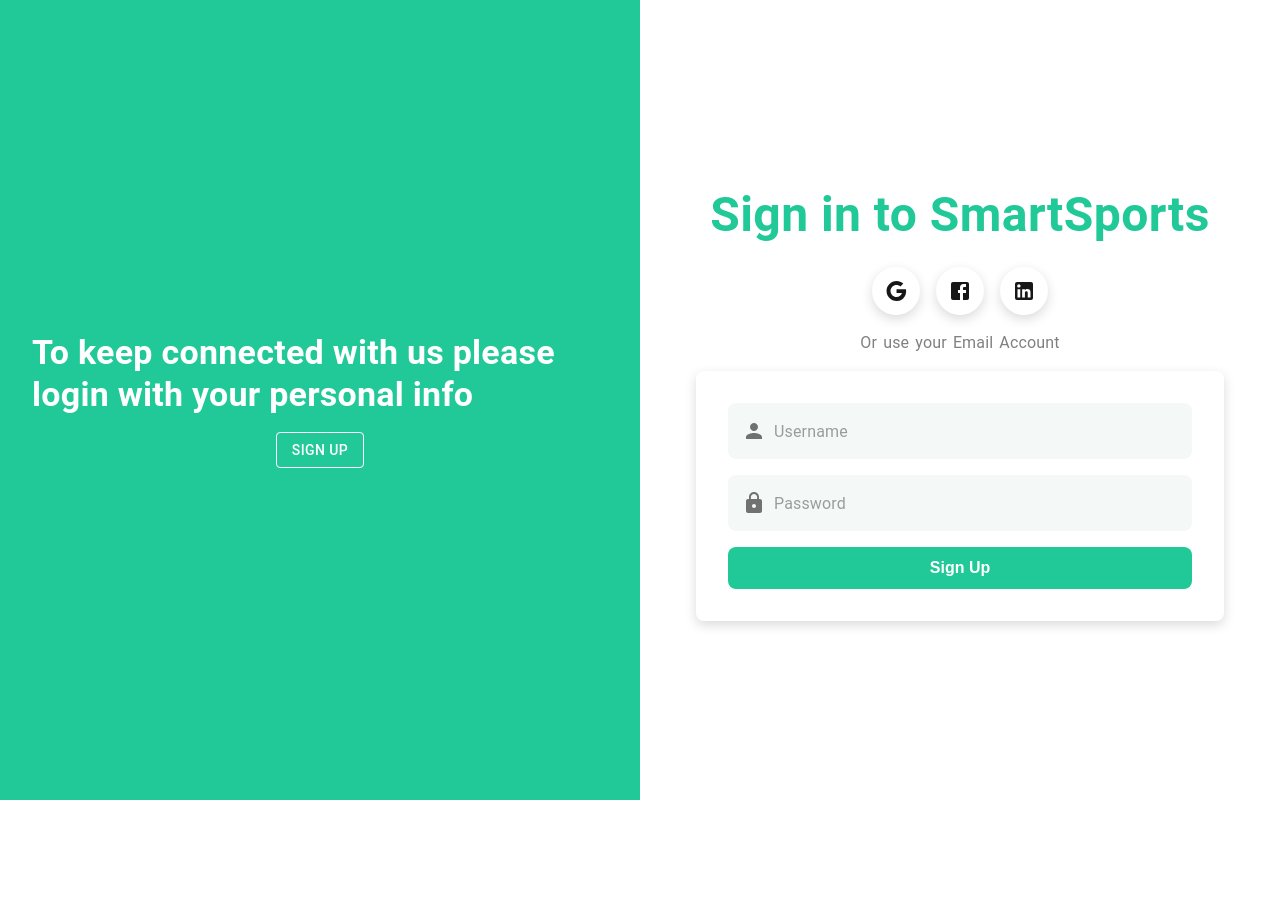
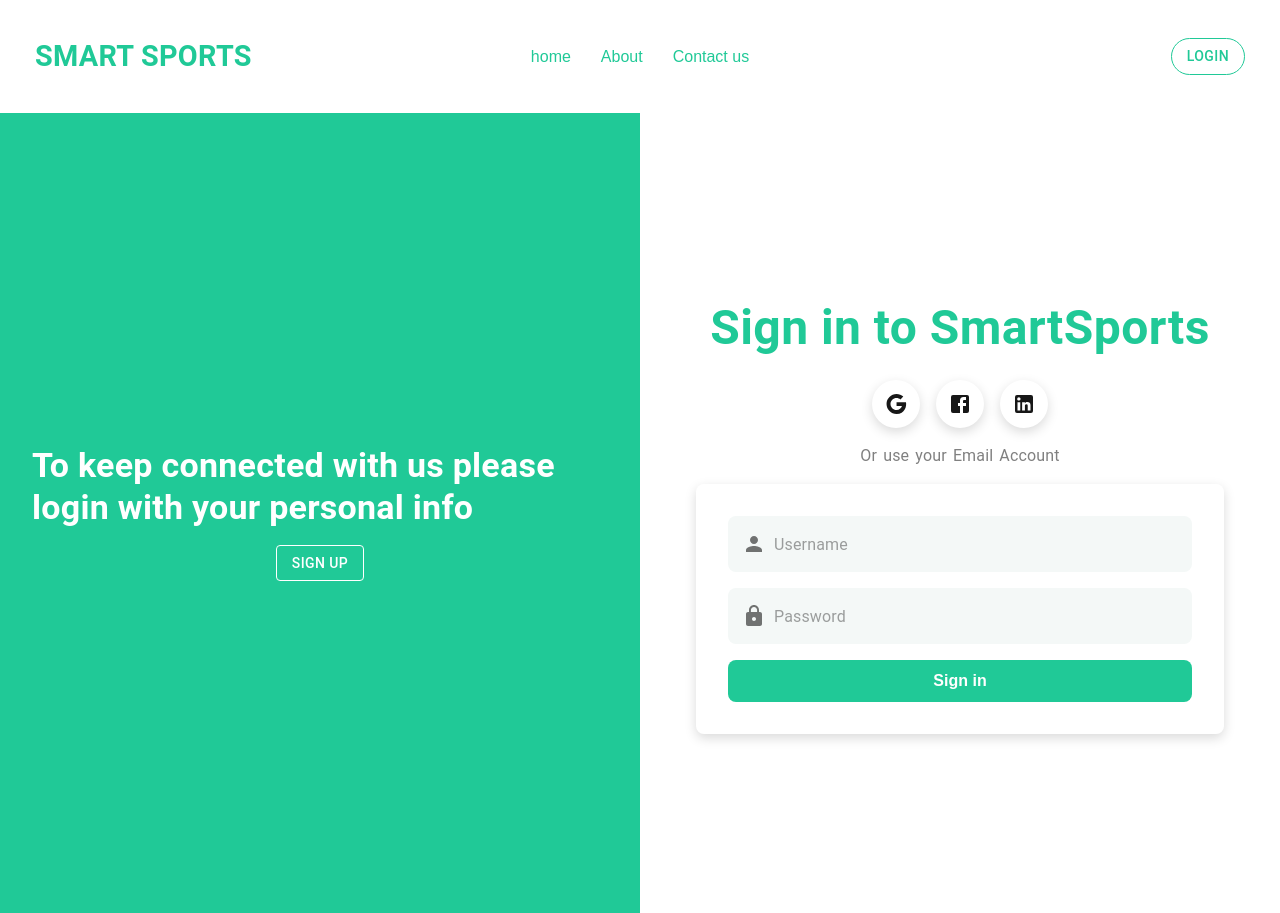
Before and after one commit to amithhhh/sports-project, a Next.js app in the folder frontend/: page /authenticate in a window 1280 px wide. Before the commit the page ends 800 px from the top, so only its background shows below. Built offline with nearby package versions, Linux system fonts and the light colour scheme.

Commit message:
created NavBar

```diff
--- a/frontend/app/layout.js
+++ b/frontend/app/layout.js
@@ -1,5 +1,6 @@
 import { Geist, Geist_Mono } from "next/font/google";
 import "./globals.css";
+import Navbar from "@/components/Navbar";
 
 const geistSans = Geist({
   variable: "--font-geist-sans",
@@ -20,6 +21,7 @@
   return (
     <html lang="en">
       <body className={`${geistSans.variable} ${geistMono.variable}`}>
+        <Navbar />
         {children}
       </body>
     </html>
--- a/frontend/components/Login.js
+++ b/frontend/components/Login.js
@@ -7,8 +7,9 @@
 import { useAuthStore } from "@/store/useAuthStore";
 import { useRouter } from "next/navigation";
 
-const Register = () => {
+const Login = () => {
     let state = false;
+    const router = useRouter();
     const { login, getUser, user } = useAuthStore();
     const [userData, setUserData] = useState({
             username: '',
@@ -28,7 +29,7 @@
             e.preventDefault();
             state = await login(userData);
             if (state) {
-                Router.push('/');
+                router.push('/');
             }
         }
 
@@ -81,7 +82,7 @@
                                          />
                                 ))
                             }
-                            <AuthButton fullWidth>Sign Up</AuthButton>
+                            <AuthButton fullWidth>Sign in</AuthButton>
                         </Box>
 
 
@@ -89,4 +90,4 @@
     )
 }
 
-export default Register;
+export default Login;
--- /dev/null
+++ b/frontend/components/Navbar.js
@@ -0,0 +1,74 @@
+"use client";
+
+import React from 'react';
+import { Box, Typography, Button } from '@mui/material';
+import { styled } from '@mui/system';
+import { useRouter } from 'next/navigation';
+
+const NavbarContainer = styled(Box)(({ theme }) => ({
+    display: "flex",
+    alignItems: "center",
+    justifyContent: "space-between",
+    padding: 30,
+    margin: 5
+
+}))
+
+const TitleName = styled(Typography)(({ theme }) => ({
+    fontSize: '1.8rem',
+    fontWeight: 'bold',
+    color: "#20C997",
+    fontFamily: "roboto",
+    [theme.breakpoints.down("sm")]: {
+        fontSize: "1.5rem"
+    }
+}))
+
+const ListContainer = styled(Box)(({theme}) => ({
+    flex: 2,
+    display: 'flex',
+    justifyContent: 'center',
+    alignItems: 'center',
+    gap: 30
+}))
+
+
+
+
+function Navbar() {
+    const router = useRouter();
+    return (
+        <NavbarContainer>
+            <Box sx={{
+                display: {
+                    xs: 'none',
+                    md: 'block'
+                },
+                flex: 1
+            }}><TitleName>SMART SPORTS</TitleName></Box>
+            <ListContainer>
+                <Box sx={{color: "#20C997", fontSize: "1rem", fontStyle: "bold"}}>home</Box>
+                <Box sx={{color: "#20C997"}}>About</Box>
+                <Box sx={{color: "#20C997"}}>Contact us</Box>
+            </ListContainer>
+            <Box sx={{
+                flex: 1,
+                display: 'flex',
+                flexDirection: 'row-reverse'
+            }}>
+                <Button variant='outlined'
+               onClick={() => router.push('/authenticate')}
+                    sx={{
+                        color: '#20C997',
+                        borderColor: '#20C997',
+                        borderRadius: "45px",
+                    }}
+                >
+                    Login
+                </Button>
+            </Box>
+        </NavbarContainer>
+    )
+}
+
+export default Navbar
```
Also changed, not shown: 1 other file (tests, documents, lock files or other folders).
